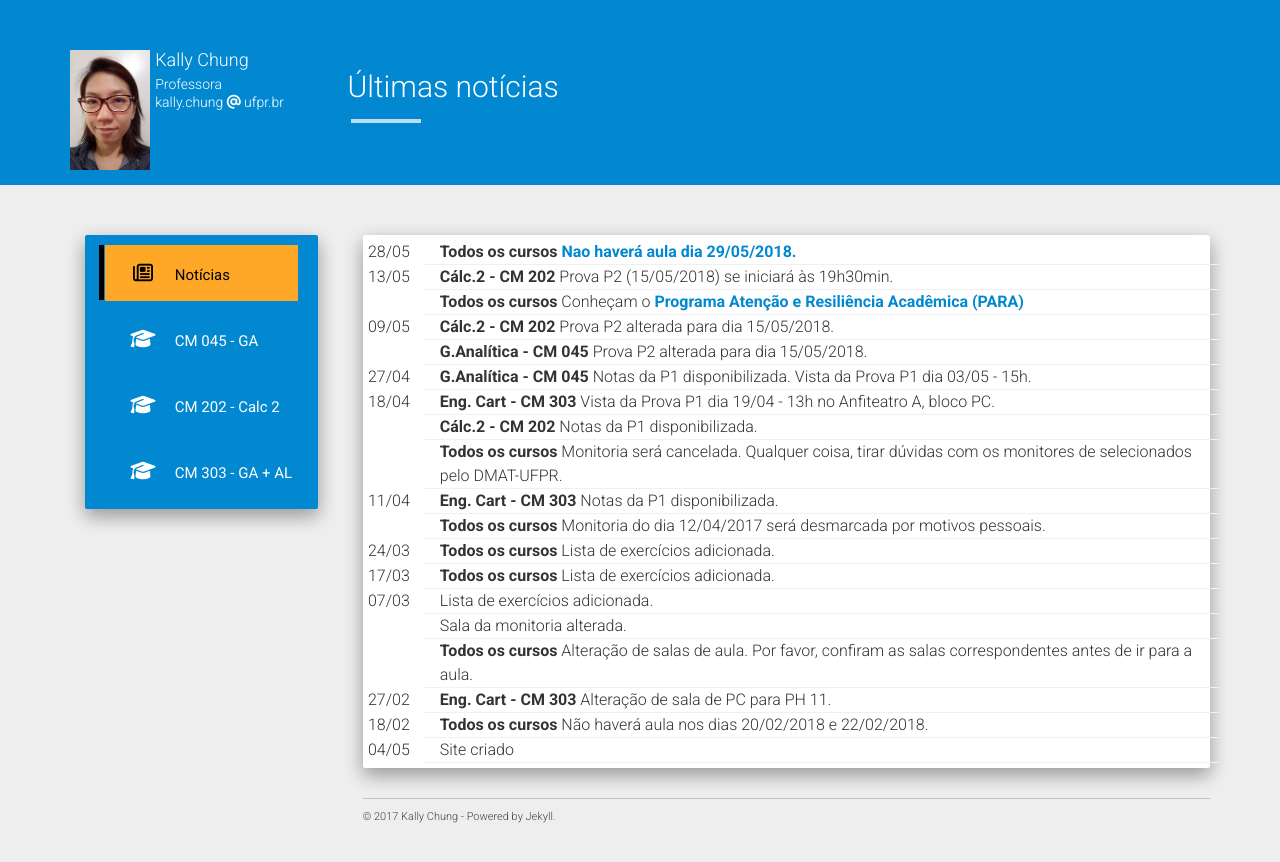
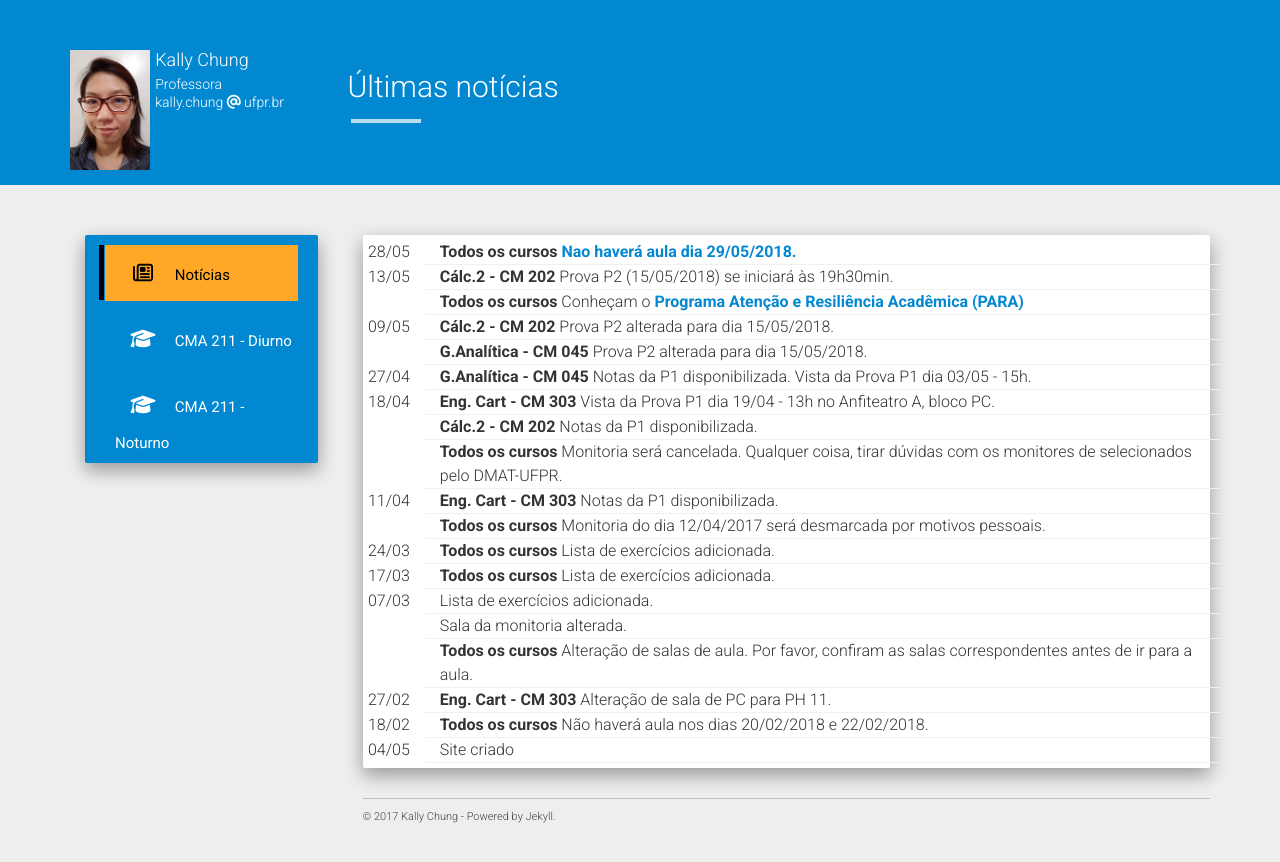
Before and after one commit to chunggnuhc/chunggnuhc.github.io, a Jekyll site: the page built from index.html, in a window 1280 px wide. Shown: the top 862 px of the page. Built offline with Jekyll 4.4.1, drawn with Linux system fonts in a browser that asks for light colours; nearby versions of some CDN libraries.

Commit message:
Atualizando o site para 2sem2018

```diff
--- a/_data/urls.json
+++ b/_data/urls.json
@@ -5,18 +5,13 @@
     "icon": "fa-newspaper-o"
   },
   {
-    "text": "CM 045 - GA",
-    "url": "/CM045-GA-1sem2018/",
+    "text": "CMA 211 - Diurno",
+    "url": "/CMA211-Calc2-2sem2018/",
     "icon": "fa-graduation-cap"
   },
   {
-    "text": "CM 202 - Calc 2",
-    "url": "/CM202-Calc2-1sem2018/",
+    "text": "CMA 211 - Noturno",
+    "url": "/CMA211-Calc2-2sem2018/",
     "icon": "fa-graduation-cap"
   },
-  {
-    "text": "CM 303 - GA + AL",
-    "url": "/CM303-GAeAL-1sem2018/",
-    "icon": "fa-graduation-cap"
-  }
 ]
```
